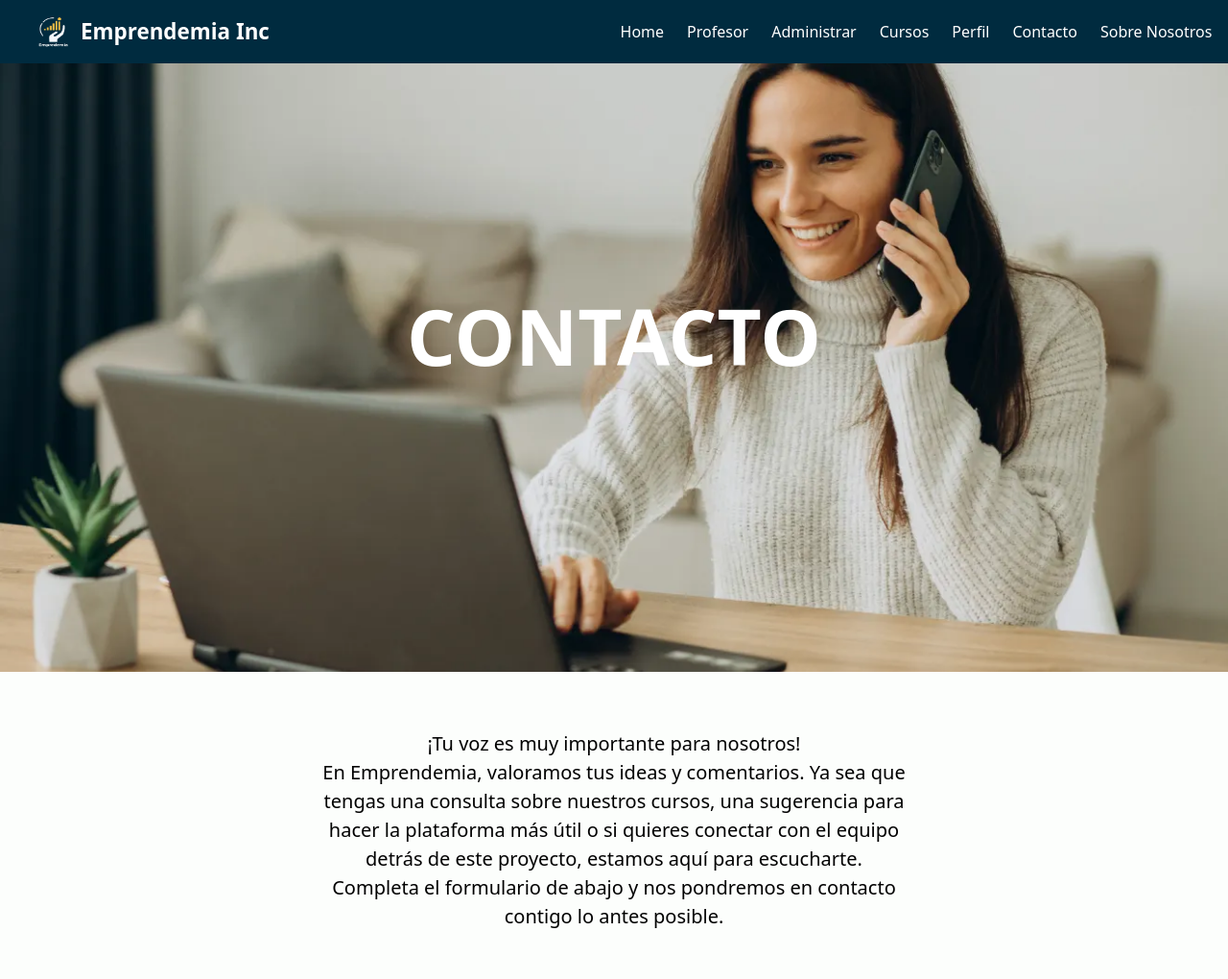
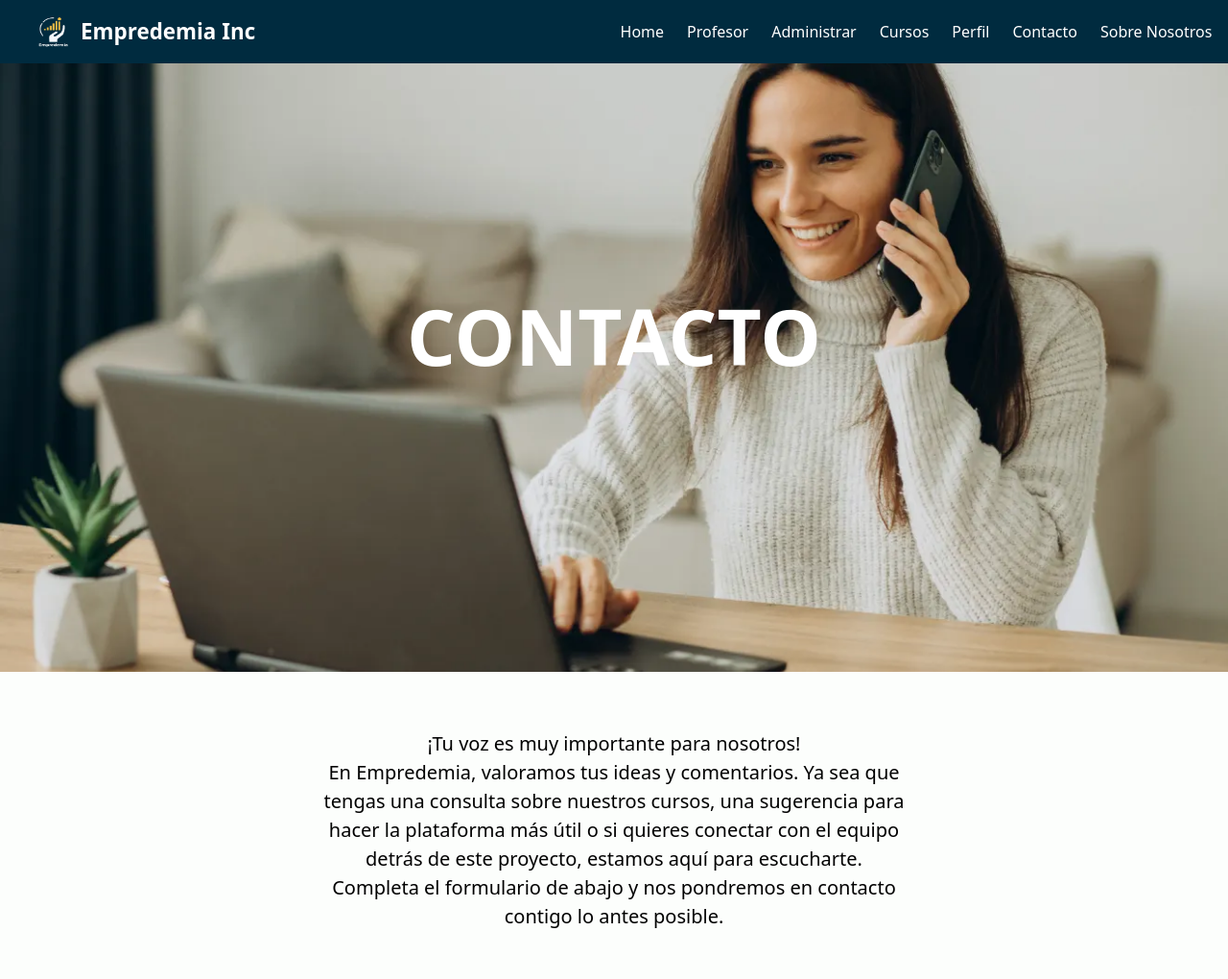
Before and after one commit to Emprendemia/EmpredemiaFE, a React (Vite) app: page /contact in a window 1280 px wide. Shown: the top 1020 px of the page at 96% size. Built offline with nearby package versions, Linux system fonts and the light colour scheme; no server answers; sample sign-in values are in the browser's storage.

Commit message:
Cambios de error de ortografia "Emprendemia"

```diff
--- a/src/components/Navbar/Navbar.tsx
+++ b/src/components/Navbar/Navbar.tsx
@@ -22,7 +22,7 @@ const Navbar = () => {
                 <Link to="/home" style={{ textDecoration: 'none' }}>
                     <Logo>
                         <img src={logo} alt="Logo" />
-                        <span>Emprendemia Inc</span>
+                        <span>Empredemia Inc</span>
                     </Logo>
                 </Link>
                 <NavItems>
--- a/src/pages/About/About.tsx
+++ b/src/pages/About/About.tsx
@@ -16,7 +16,7 @@ import Nayla from '../../assets/Nayla.jpeg';
 import Ivan from '../../assets/Ivan.jpg';
 import Romina from '../../assets/Romina.jpeg';
 import Florencia from '../../assets/Florencia.jpeg';
-import GrupoEmprendemia from '../../assets/boy.png'
+import GrupoEmpredemia from '../../assets/boy.png'
 
 
 const teamMembers = [
@@ -38,7 +38,7 @@ const About = () => {
         <p>No vendemos promesas mágicas: compartimos experiencia, contenido valioso y una comunidad que te apoya. Porque emprender no tiene por qué ser un camino solitario.</p>
         </AboutText>
         <AboutImage>
-          <img src={GrupoEmprendemia} alt="Grupo empredemia" />
+          <img src={GrupoEmpredemia} alt="Grupo empredemia" />
         </AboutImage>
       </AboutSection>
 
--- a/src/pages/Contact/Contact.tsx
+++ b/src/pages/Contact/Contact.tsx
@@ -27,7 +27,7 @@ const Contact = () => {
           <IntroText>
             ¡Tu voz es muy importante para nosotros!
             <br />
-            En Emprendemia, valoramos tus ideas y comentarios. Ya sea que tengas una consulta sobre nuestros cursos, una sugerencia para hacer la plataforma más útil o si quieres conectar con el equipo detrás de este proyecto, estamos aquí para escucharte.
+            En Empredemia, valoramos tus ideas y comentarios. Ya sea que tengas una consulta sobre nuestros cursos, una sugerencia para hacer la plataforma más útil o si quieres conectar con el equipo detrás de este proyecto, estamos aquí para escucharte.
             <br />
             Completa el formulario de abajo y nos pondremos en contacto contigo lo antes posible.
           </IntroText>
```
Also changed, not shown: 1 other file (tests, documents, lock files or other folders).
